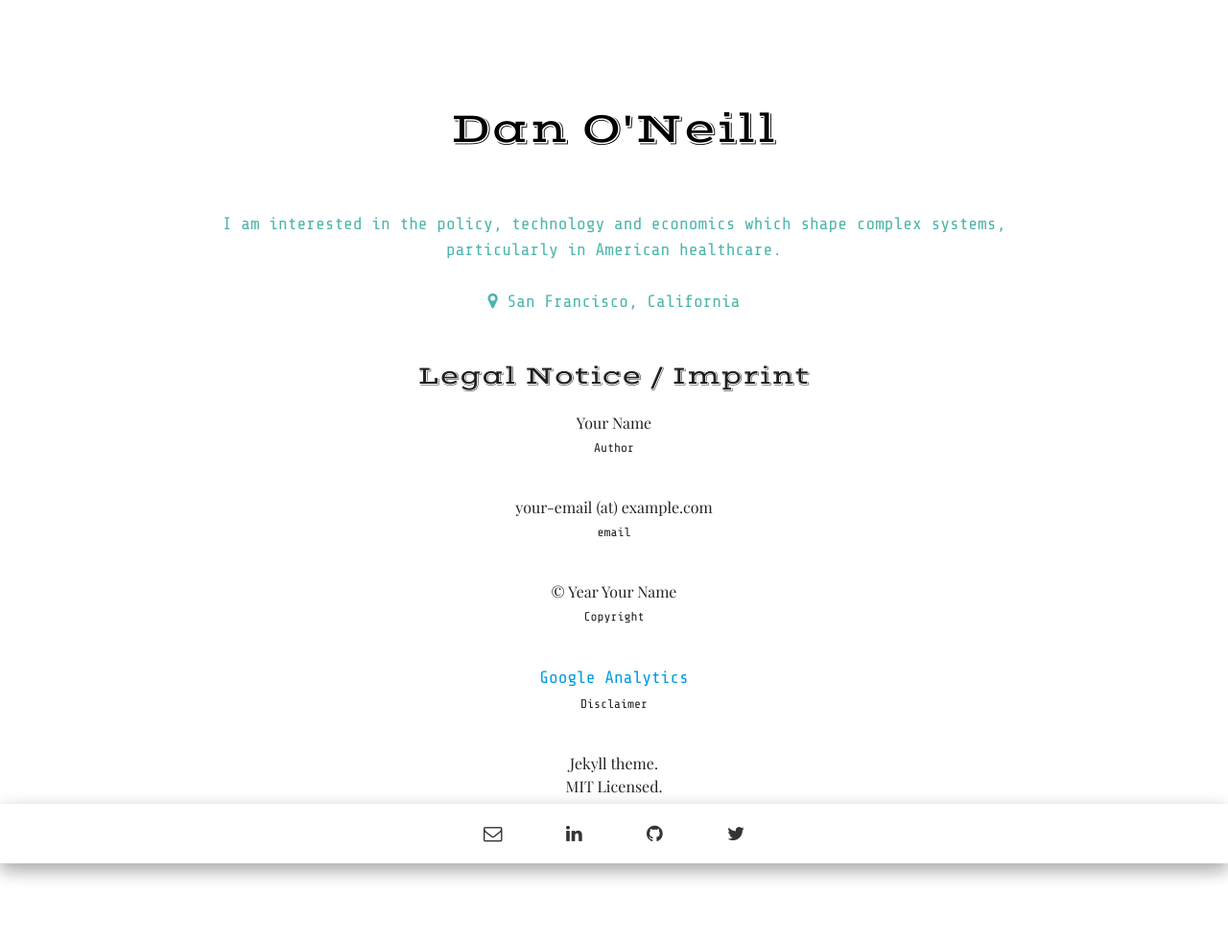
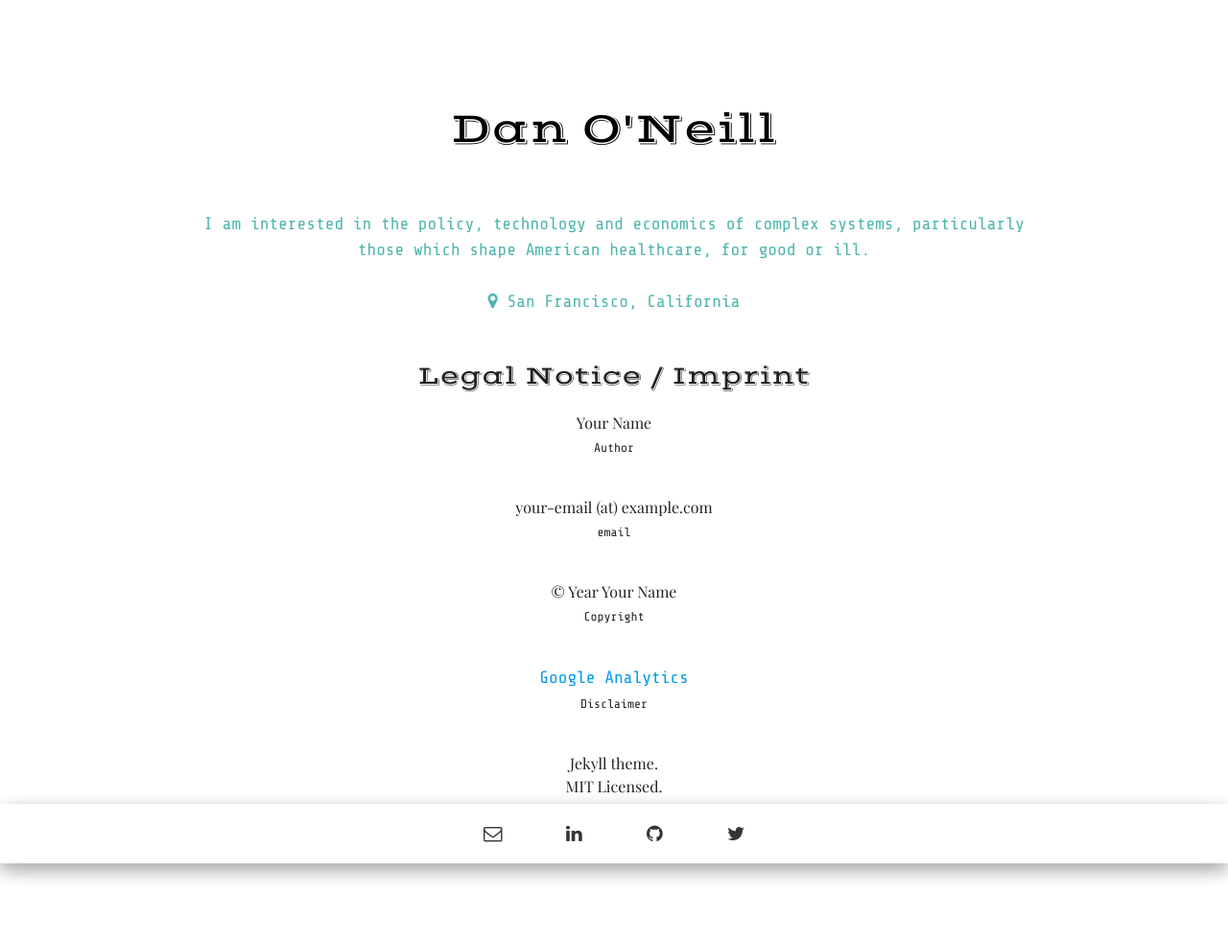
Before and after one commit to danielponeill/danielponeill.github.io, a Jekyll site: the page built from imprint.html, in a window 1280 px wide. Shown: the whole page at 96% size. Built offline with Jekyll 4.4.1, drawn with Linux system fonts in a browser that asks for light colours; some web fonts are replaced.

Commit message:
Update _config.yml

```diff
--- a/_config.yml
+++ b/_config.yml
@@ -1,6 +1,6 @@
 title: "Dan O'Neill"
 description: "Personal website of Daniel P. O'Neill, digital health executive and health policy fellow.  Home for my occasional brainstorms."
-about: "I am interested in the policy, technology and economics which shape complex systems, particularly in American healthcare."
+about: "I am interested in the policy, technology and economics of complex systems, particularly those which shape American healthcare, for good or ill."
 location: "San Francisco, California"
 email: dan@dponeill.com
 baseurl: ""
```
